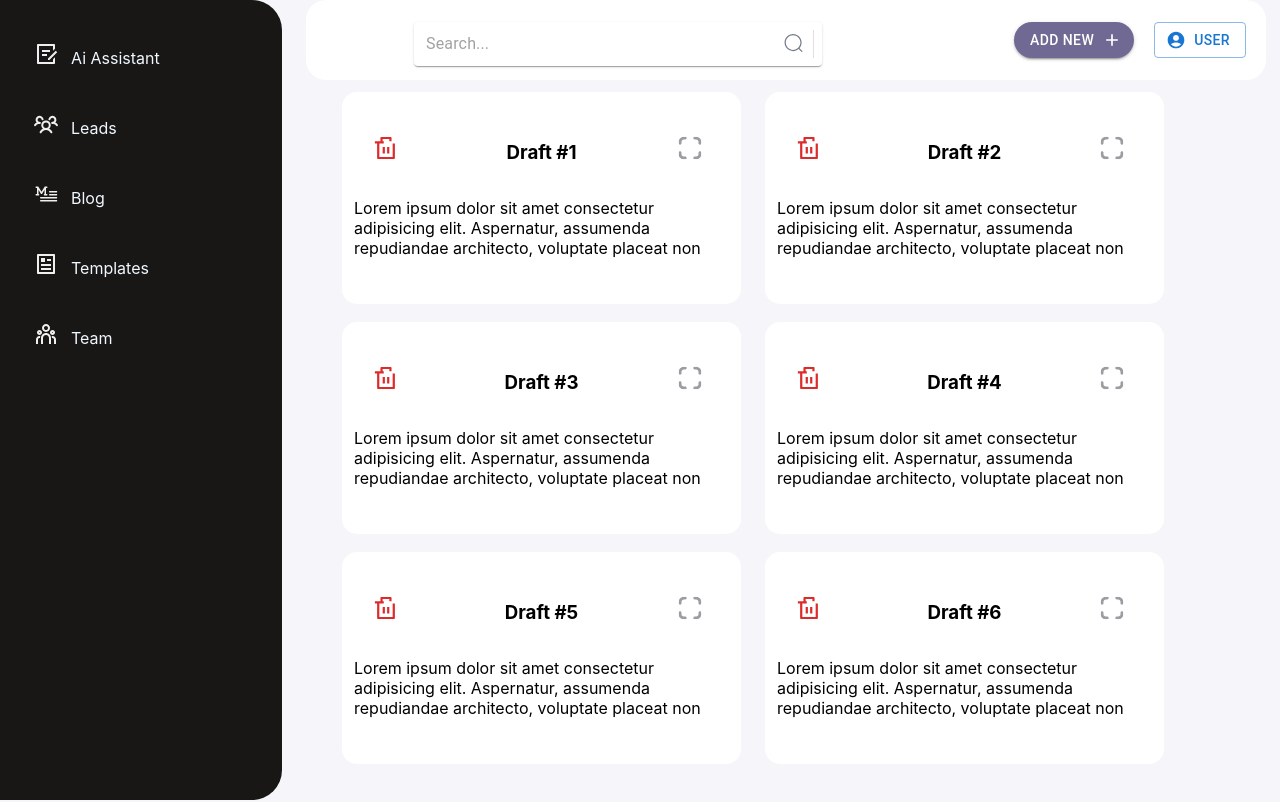
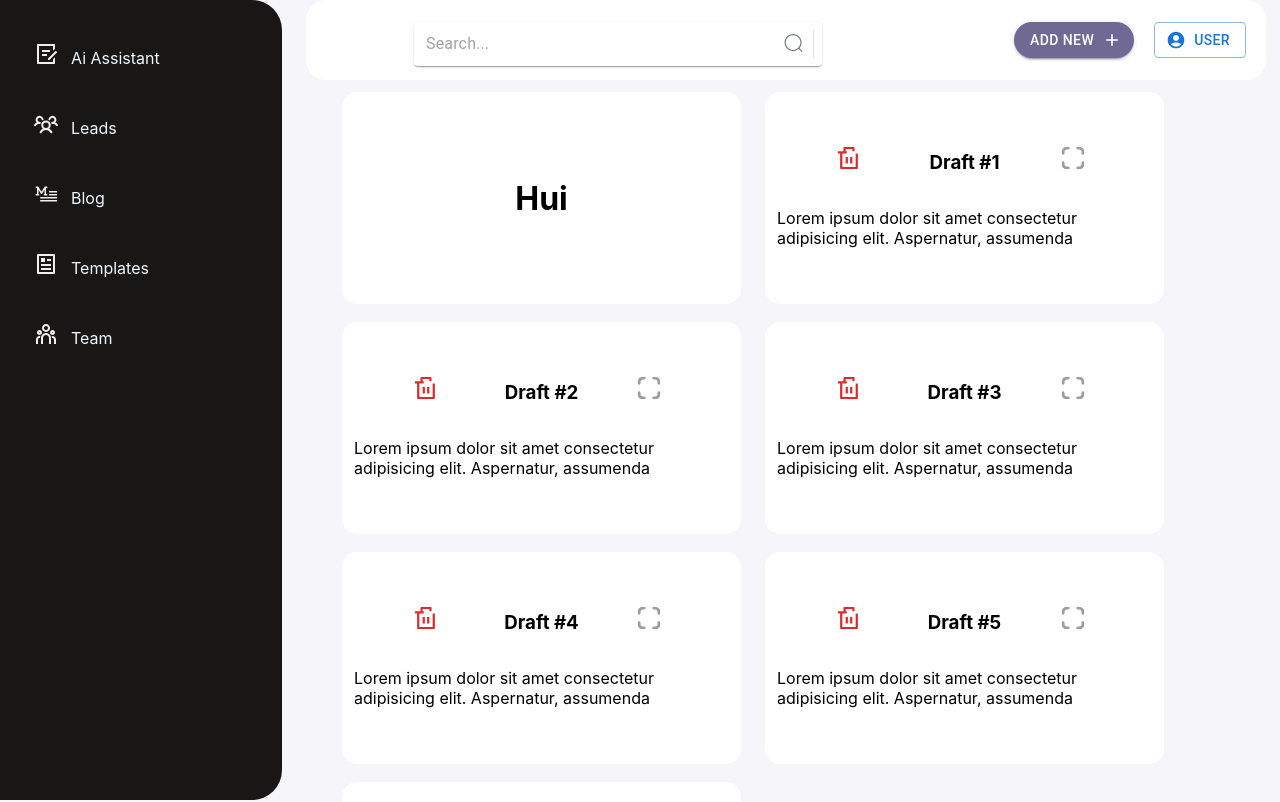
Before and after one commit to ArtemSadovenko/lead-jar, a React (Create React App) app: page /dashboard/templates in a window 1280 px wide. Shown: the top 802 px of the page. Built offline with nearby package versions, Linux system fonts and the light colour scheme.

Commit message:
Add: Add

```diff
--- a/src/components/TemplateCard.css
+++ b/src/components/TemplateCard.css
@@ -16,7 +16,7 @@
 .overflowText {
     overflow: hidden;
     text-overflow: ellipsis;
-    height: 60px;
+    height: 40px;
 
 
 }
@@ -29,7 +29,7 @@
 }
 
 .cardTop{
-    width: 22rem;
+    width: 17rem;
     display: flex;
     justify-content: space-between;
 
--- a/src/components/TemplateCard.tsx
+++ b/src/components/TemplateCard.tsx
@@ -13,7 +13,7 @@ type CardProps = {
 
 function TemplateCard(props: CardProps) {
   return (
-    <Grid item md={6} lg={6}>
+    <Grid item md={6} lg={6} xl={4}>
       <div className="tmpCard">
         <div className="cardTop">
           <IconButton aria-label="delete">
--- a/src/pages/TemplatesPage.tsx
+++ b/src/pages/TemplatesPage.tsx
@@ -49,6 +49,22 @@ function TemplatesPage() {
         <TopBar/>
         <Container className='content'>
           <Grid container>
+            <Grid item md={6} lg={6}>
+              <div style={{
+                    width: "30vp",
+                    height: "25vh",
+                    backgroundColor: "#FFFFFF",
+                    margin: "12px 12px 6px 12px",
+                    padding: "6px 12px 6px 12px",
+                    borderRadius: "15px",
+                    display: "flex",
+                    flexDirection: "column",
+                    justifyContent: "center",
+                    alignItems: "center"
+              }}>
+                <h1>Hui</h1>
+              </div>
+            </Grid>
             {
               content.map((draft) =>  (
                 <TemplateCard id={draft.id} text={draft.text}></TemplateCard>
```
